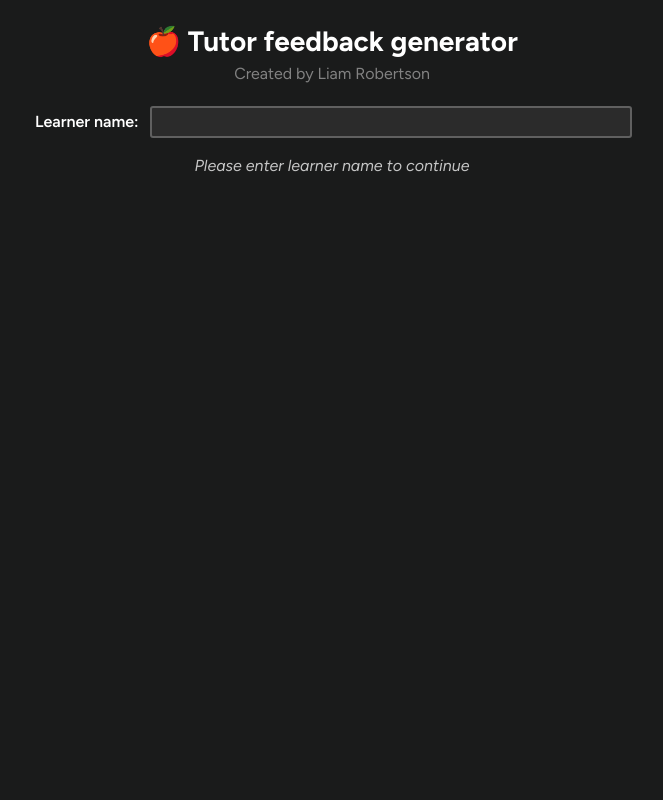
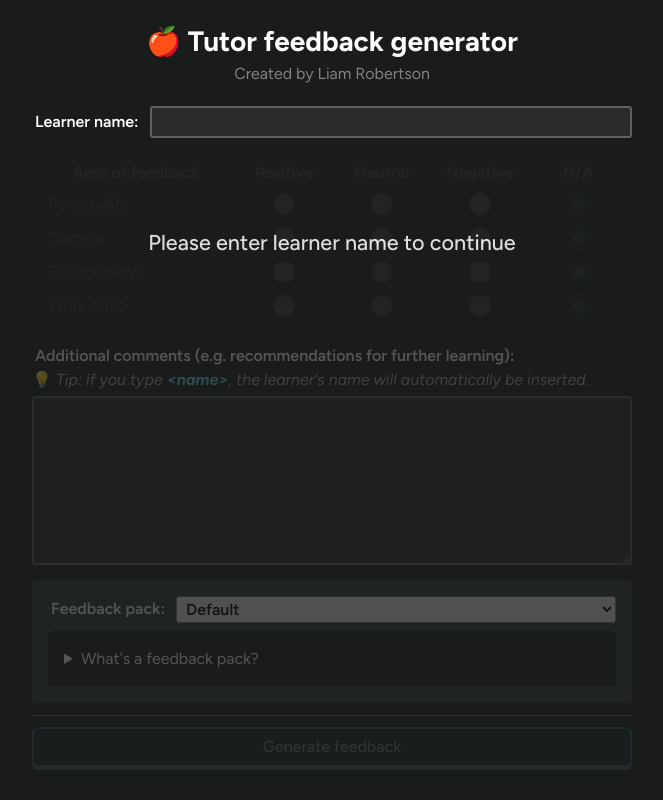
Before and after one commit to repercussive/tutor-feedback-generator, a React (Vite) app: page / in a window 1280 px wide. Shown: the whole page, without its empty margins (308-971 px from the left). Built offline with nearby package versions, Linux system fonts and the light colour scheme.

Commit message:
Dim UI before entering learner name

```diff
--- a/src/App.tsx
+++ b/src/App.tsx
@@ -17,12 +17,16 @@ function App() {
       </header>
       <main>
         <LearnerNameInput />
-        {learnerName && <div className="fade-in">
+        <div style={{
+          opacity: learnerName ? 1 : 0.25,
+          transition: 'opacity 0.4s',
+          pointerEvents: learnerName ? 'auto' : 'none'
+        }}>
           <FeedbackSelector feedbackPack={activeFeedbackPack} />
           <AdditionalCommentsSection />
           <FeedbackPackSection />
           <GenerateFeedbackSection />
-        </div>}
+        </div>
       </main >
     </>
   )
--- a/src/components/GenerateFeedbackSection.tsx
+++ b/src/components/GenerateFeedbackSection.tsx
@@ -9,6 +9,7 @@ function GenerateFeedbackSection() {
   const setFeedbackContent = useFeedbackStore((state) => state.setFeedbackContent)
   const questionResponses = useFeedbackStore((state) => state.questionResponses)
   const additionalComments = useFeedbackStore((state) => state.additionalComments)
+  const learnerName = useFeedbackStore((state) => state.learnerName)
   const [showTextarea, setShowTextarea] = useState(false)
 
   if (feedbackContent && !showTextarea) {
@@ -16,15 +17,15 @@ function GenerateFeedbackSection() {
   }
 
   const disableGeneration =
-    !additionalComments
-    && Object.values(questionResponses).every((response) => response === 'none')
+    !learnerName
+    || (!additionalComments && Object.values(questionResponses).every((response) => response === 'none'))
 
   return (
     <div className={styles.container}>
       <Button onClick={generateFeedback} disabled={disableGeneration}>
         Generate feedback
       </Button>
-      {disableGeneration && <p>No information provided yet</p>}
+      {!!learnerName && disableGeneration && <p>No information provided yet</p>}
       {showTextarea && <textarea
         rows={12}
         value={feedbackContent}
--- a/src/components/styles/GenerateFeedbackSection.module.scss
+++ b/src/components/styles/GenerateFeedbackSection.module.scss
@@ -11,6 +11,7 @@
     text-align: center;
     font-style: italic;
     opacity: 0.5;
+    margin-bottom: 0.5rem;
   }
 
   textarea {
--- a/src/components/styles/LearnerNameInput.module.scss
+++ b/src/components/styles/LearnerNameInput.module.scss
@@ -3,6 +3,7 @@
   align-items: center;
   margin-bottom: 1rem;
   flex-wrap: wrap;
+  position: relative;
 
   label {
     margin-right: 0.8ch;
@@ -15,9 +16,15 @@
 
   p {
     width: 100%;
-    padding-block: 1rem;
-    font-style: italic;
+    padding-block: 5rem;
+    font-weight: 500;
+    font-size: 1.35rem;
     text-align: center;
-    opacity: 0.75;
+    position: absolute;
+    top: 2.5rem;
+    background-color: var(--color-bg);
+    z-index: 1;
+    border-radius: 5px;
+    opacity: 0.85;
   }
 }
--- a/src/scss/globals.scss
+++ b/src/scss/globals.scss
@@ -92,19 +92,3 @@ a {
 .failure {
   color: var(--color-failure);
 }
-
-.fade-in {
-  opacity: 0;
-  animation: fade-in forwards 600ms;
-  animation-delay: 100ms;
-}
-
-@keyframes fade-in {
-  from {
-    opacity: 0;
-  }
-
-  to {
-    opacity: 1;
-  }
-}
```
